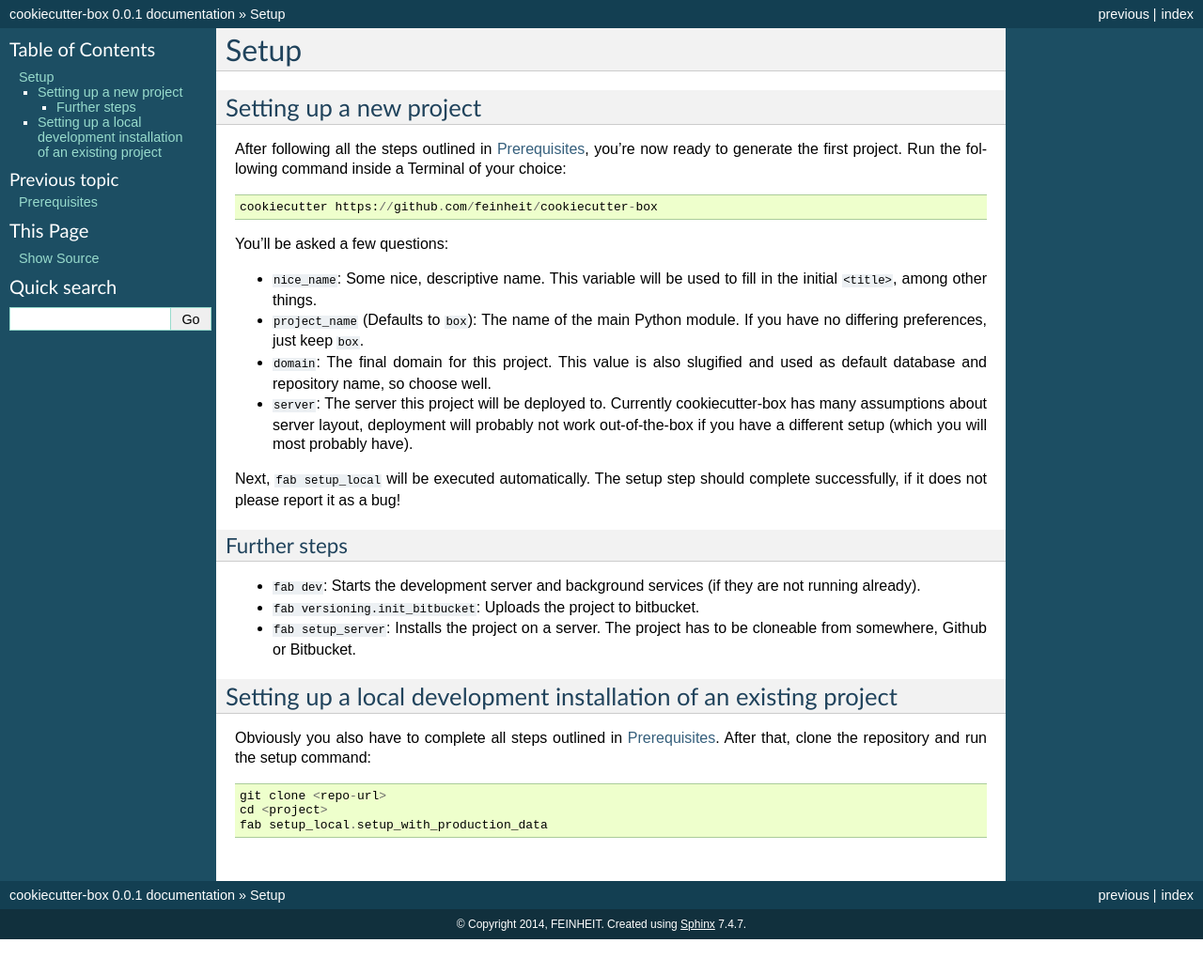
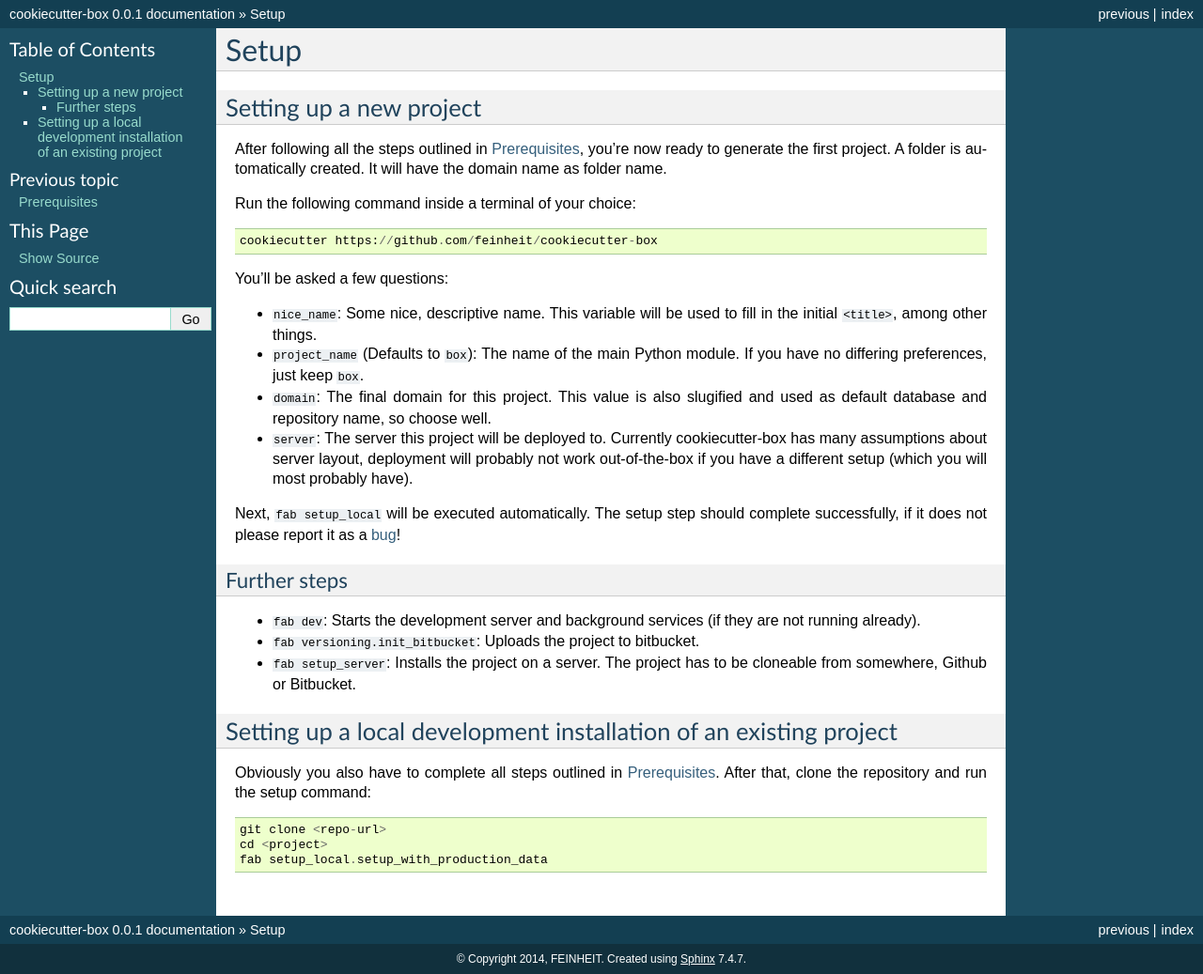
Before and after one commit to feinheit/feincms-in-a-box, a Sphinx documentation site: the page built from docs/setup.rst, in a window 1280 px wide. Shown: the whole page at 94% size. Built offline with Sphinx 7.4.7, drawn with Linux system fonts in a browser that asks for light colours; before the commit the page ends 1000 px from its top, so only the background shows below that.

```diff
--- a/docs/setup.rst
+++ b/docs/setup.rst
@@ -8,8 +8,10 @@ Setting up a new project
 ========================
 
 After following all the steps outlined in :ref:`prerequisites`, you're now
-ready to generate the first project. Run the following command inside a
-Terminal of your choice::
+ready to generate the first project. A folder is automatically created. It will
+have the domain name as folder name.
+
+Run the following command inside a terminal of your choice::
 
     cookiecutter https://github.com/feinheit/cookiecutter-box
 
```
Also changed, not shown: other parts of docs/setup.rst (+4 -1 lines).
